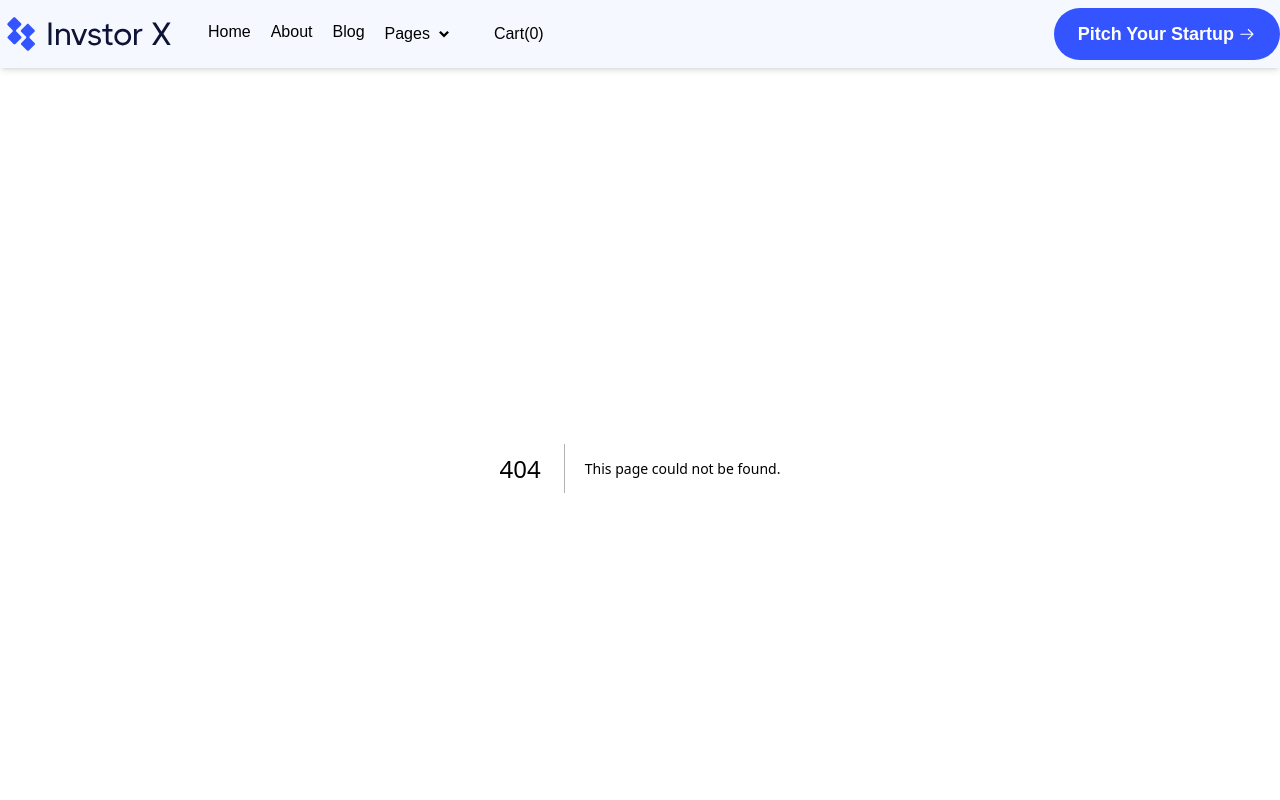
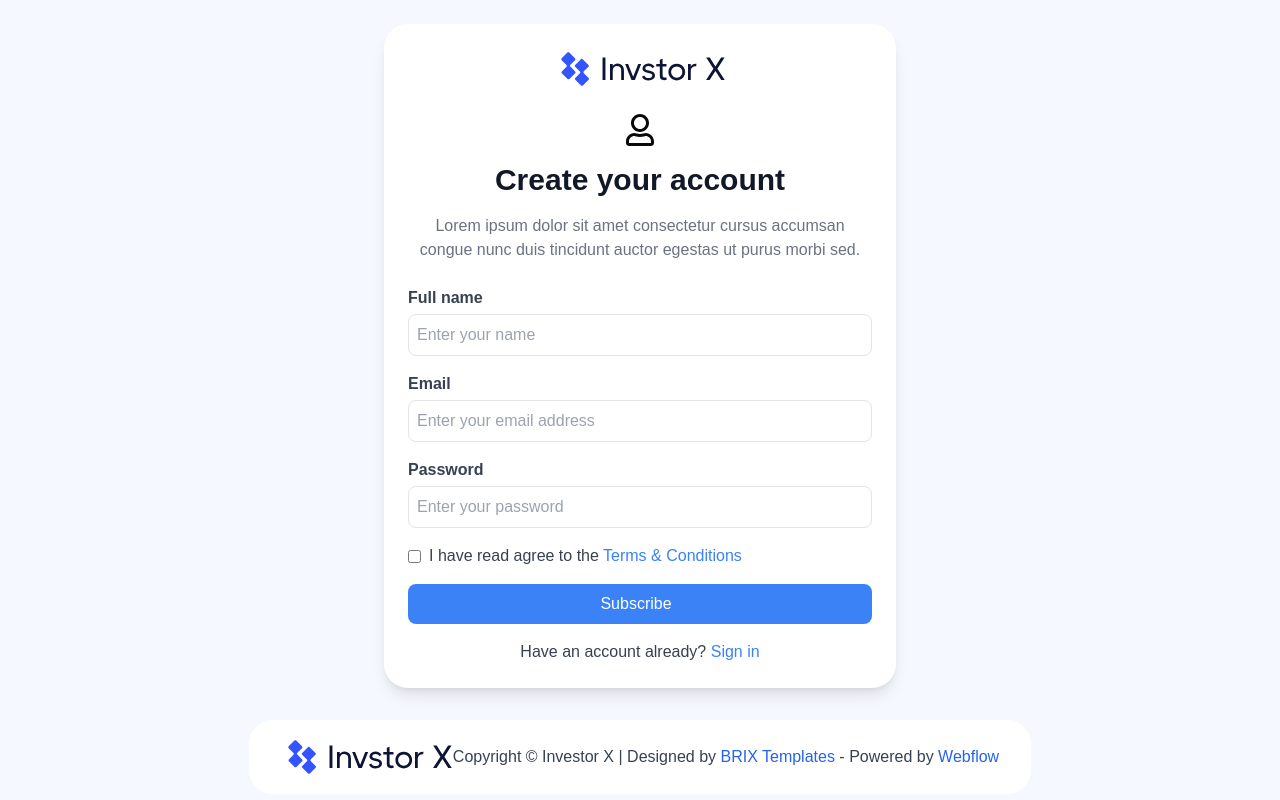
Before and after one commit to codebyankita/InvesterX, a Next.js app: page /sign-up in a window 1280 px wide. Before the commit this address had no page. Shown: the top 800 px of the page. Built offline with nearby package versions, Linux system fonts and the light colour scheme.

Commit message:
added sign-up page

```diff
--- a/app/components/Footer.tsx
+++ b/app/components/Footer.tsx
@@ -1,10 +1,19 @@
+'use client'
 import React from "react";
 import { FaFacebookF, FaTwitter, FaLinkedinIn } from "react-icons/fa";
 import { AiFillInstagram } from "react-icons/ai";
 import Button from "./Button";
 import Logo from "./Logo";
+import { usePathname } from 'next/navigation';
 
 const Footer = () => {
+  const pathname = usePathname();  // Get the current pathname
+  const noFooterPages = ['/sign-in', '/sign-up'];
+
+  if (noFooterPages.includes(pathname)) {
+    return null;  // Return null if on pages where the footer should not be shown
+  }
+
   return (
     <div className="flex flex-col items-center bg-[#f6f8ff] pt-20">
       <div className="bg-white rounded-lg shadow-lg p-8 w-full lg:max-w-7xl">
@@ -112,10 +121,10 @@ const Footer = () => {
           </div>
 
         </div>
-        <hr  className="mt-7"/>
+        <hr className="mt-7" />
         <div className="text-center flex lg:flex-row flex-col justify-between text-gray-700 pt-8  ">
           <div className="flex justify-center items-center my-4  ">
-           <Logo />
+            <Logo />
           </div>
           <p>
             Copyright © Investor X | Designed by{" "}
--- a/app/components/Header.tsx
+++ b/app/components/Header.tsx
@@ -6,7 +6,7 @@ import { RiArrowDropDownLine, RiArrowDropUpLine } from "react-icons/ri";
 import Button from './Button';
 import { TbMenu } from "react-icons/tb";
 import { RiCloseLargeFill } from "react-icons/ri";
-
+import { usePathname } from 'next/navigation';
 const Header = () => {
   const [isDropdownOpen, setIsDropdownOpen] = useState(false);
   // const [isHovered, setIsHovered] = useState(false);
@@ -39,7 +39,12 @@ const Header = () => {
     setIsMobileMenuOpen(prev => !prev);
   };
 
+  const pathname = usePathname();  // Get the current pathname
+  const noFooterPages = ['/sign-in', '/sign-up'];
 
+  if (noFooterPages.includes(pathname)) {
+    return null;  // Return null if on pages where the footer should not be shown
+  }
 
   return (
     <header className="sticky top-0 z-50 bg-white md:bg-[#f6f8ff] shadow-md">
@@ -60,9 +65,9 @@ const Header = () => {
               <Link href="/about" className="hover:text-custom-blue">
                 About
               </Link>
-              <Link href="/blog" className="hover:text-custom-blue">
+              {/* <Link href="/blog" className="hover:text-custom-blue">
                 Blog
-              </Link>
+              </Link> */}
 
               {/* Pages Dropdown for Desktop */}
               <div
@@ -162,7 +167,7 @@ const Header = () => {
         <div className="lg:hidden mx-4 md:mx-2 flex items-center">
           <button onClick={handleMobileMenuToggle}>
             {isMobileMenuOpen ? (
-              <RiCloseLargeFill className="h-7 w-7" />
+              <RiCloseLargeFill className="h-7 w-7 transition-transform duration-300 ease-in-out transform" />
             ) : (
               <TbMenu className="h-7 w-7" />
             )}
@@ -171,7 +176,7 @@ const Header = () => {
       </div>
       {/* Mobile Menu */}
       {isMobileMenuOpen && (
-        <div className="lg:hidden absolute left-0 right-0 bg-white shadow-lg z-40 py-6">
+        <div className="lg:hidden absolute left-0 right-0 bg-white shadow-lg z-40 py-6 transition-all duration-200 ease-in-out">
           <div className="flex flex-col mx-6 text-left space-y-6">
             <Link href="/" className="text-lg hover:text-custom-blue">Home</Link>
             <Link href="/about" className="text-lg hover:text-custom-blue">About</Link>
--- a/app/layout.tsx
+++ b/app/layout.tsx
@@ -15,6 +15,7 @@ export default function RootLayout({
 }: Readonly<{
   children: React.ReactNode;
 }>) {
+
   return (
     <html lang="en">
       <body className="font-thicccboi antialiased ">
--- /dev/null
+++ b/app/sign-up/page.tsx
@@ -0,0 +1,112 @@
+'use client'
+import { useState } from 'react';
+import { FaRegUser } from "react-icons/fa";
+import Logo from '../components/Logo';
+
+const SignUp = () => {
+    const [fullName, setFullName] = useState('');
+    const [email, setEmail] = useState('');
+    const [password, setPassword] = useState('');
+    const [termsAccepted, setTermsAccepted] = useState(false);
+
+    const handleSubmit = (e: React.FormEvent) => {
+        e.preventDefault();
+        // Handle form submission logic (e.g., API call or validation)
+        console.log({ fullName, email, password, termsAccepted });
+    };
+
+    return (
+        <div className="bg-[#f6f8ff] min-h-screen flex flex-col items-center justify-center py-6">
+            <div className="max-w-lg mx-auto p-6 bg-white rounded-3xl shadow-lg">
+                <div className=" justify-items-center  mb-6">
+                    <Logo />
+                </div>
+                <div className="justify-items-center mb-6">
+                    <FaRegUser className='h-8 w-8 my-4' />
+                    <h2 className="text-3xl font-bold text-gray-900 my-4">Create your account</h2>
+                    <p className="text-gray-500 text-center">
+                        Lorem ipsum dolor sit amet consectetur cursus accumsan congue nunc duis tincidunt auctor egestas ut
+                        purus morbi sed.
+                    </p>
+                </div>
+                <form onSubmit={handleSubmit}>
+                    <div className="grid grid-cols-1 gap-4 mb-4">
+                        <div className="flex flex-col">
+                            <label className="text-gray-700 font-semibold">Full name</label>
+                            <input
+                                type="text"
+                                placeholder="Enter your name"
+                                value={fullName}
+                                onChange={(e) => setFullName(e.target.value)}
+                                className="mt-1 p-2 border rounded-lg focus:outline-none focus:ring-2 focus:ring-blue-500"
+                            />
+                        </div>
+                        <div className="flex flex-col">
+                            <label className="text-gray-700 font-semibold">Email</label>
+                            <input
+                                type="email"
+                                placeholder="Enter your email address"
+                                value={email}
+                                onChange={(e) => setEmail(e.target.value)}
+                                className="mt-1 p-2 border rounded-lg focus:outline-none focus:ring-2 focus:ring-blue-500"
+                            />
+                        </div>
+                        <div className="flex flex-col">
+                            <label className="text-gray-700 font-semibold">Password</label>
+                            <input
+                                type="password"
+                                placeholder="Enter your password"
+                                value={password}
+                                onChange={(e) => setPassword(e.target.value)}
+                                className="mt-1 p-2 border rounded-lg focus:outline-none focus:ring-2 focus:ring-blue-500"
+                            />
+                        </div>
+                    </div>
+                    <div className="flex items-center mb-4">
+                        <input
+                            type="checkbox"
+                            id="terms"
+                            checked={termsAccepted}
+                            onChange={() => setTermsAccepted(!termsAccepted)}
+                            className="mr-2"
+                        />
+                        <label htmlFor="terms" className="text-gray-700">
+                            I have read agree to the{' '}
+                            <a href="#" className="text-blue-500">
+                                Terms & Conditions
+                            </a>
+                        </label>
+                    </div>
+                    <button
+                        type="submit"
+                        className="w-full bg-blue-500 text-white py-2 rounded-lg hover:bg-blue-600 focus:outline-none focus:ring-2 focus:ring-blue-500 focus:ring-opacity-50"
+                    >
+                        Subscribe <i className="fas fa-arrow-right ml-2"></i>
+                    </button>
+                </form>
+                <div className="text-center mt-4">
+                    <p className="text-gray-700">
+                        Have an account already? <a href="#" className="text-blue-500">Sign in</a>
+                    </p>
+                </div>
+            </div>
+            <footer className="text-center my-8 items-center bg-white overflow-hidden rounded-3xl mx-4 px-8 flex lg:flex-row flex-col justify-between text-gray-700">
+                <div className="flex justify-center items-center my-4">
+                    <Logo />
+                </div>
+                <p>
+                    Copyright © Investor X | Designed by{" "}
+                    <a href="#" className="text-blue-600">
+                        BRIX Templates
+                    </a>{" "}
+                    - Powered by{" "}
+                    <a href="#" className="text-blue-600">
+                        Webflow
+                    </a>
+                </p>
+            </footer>
+        </div>
+    );
+};
+
+export default SignUp;
```
